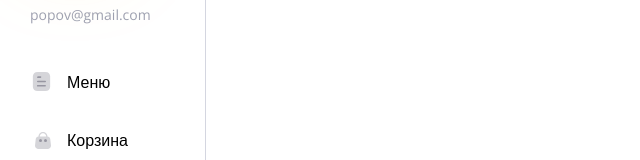
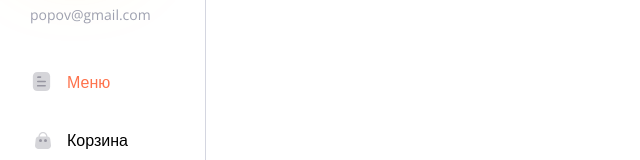
Before and after one commit to alexeygedz/pizza-app, a React (Vite) app: page / in a window 1280 px wide. Shown: the part 167-327 px from the top of the page, without its empty margins (0-640 px from the left). Built offline with nearby package versions, Linux system fonts and the light colour scheme.

Commit message:
Добавление активной ссылки в меню

```diff
--- a/src/layout/Menu/Layout.module.css
+++ b/src/layout/Menu/Layout.module.css
@@ -32,6 +32,14 @@
 	color: var(--text-color);
 }
 
+.link:hover {
+	color: var(--primary-color);
+}
+
+.active {
+	color: var(--primary-color);
+}
+
 .user {
 	margin-bottom: 46px;
 }
--- a/src/layout/Menu/Layout.tsx
+++ b/src/layout/Menu/Layout.tsx
@@ -1,8 +1,10 @@
-import { Link, Outlet } from 'react-router-dom';
+import { NavLink, Outlet } from 'react-router-dom';
 import styles from './Layout.module.css';
 import Button from '../../components/Button/Button';
+import cn from 'classnames';
 
 export function Layout() {
+
 	return <div className={styles['layout']}>
 		<div className={styles['sidebar']}>
 			<div className={styles['user']}>
@@ -11,14 +13,18 @@
 				<div className={styles['email']}>popov@gmail.com</div>
 			</div>
 			<div className={styles['menu']}>
-				<Link to='/' className={styles['link']}>
+				<NavLink to='/' className={({ isActive }) => cn(styles['link'], {
+					[styles.active]: isActive
+				})}>
 					<img src="/menu-icon.svg" alt="Иконка меню" />
 					Меню
-				</Link>
-				<Link to='/cart' className={styles['link']}>
+				</NavLink>
+				<NavLink to='/cart' className={({ isActive }) => cn(styles['link'], {
+					[styles.active]: isActive
+				})}>
 					<img src="/cart-icon.svg" alt="Иконка корзины" />
 					Корзина
-				</Link>
+				</NavLink>
 			</div>
 			<Button className={styles['exit']}>
 				<img src="/exit-icon.svg" alt="Иконка выхода" />
```
